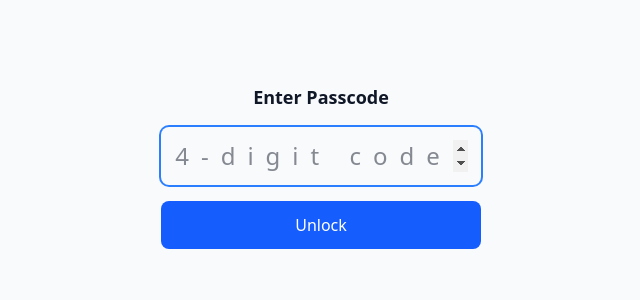
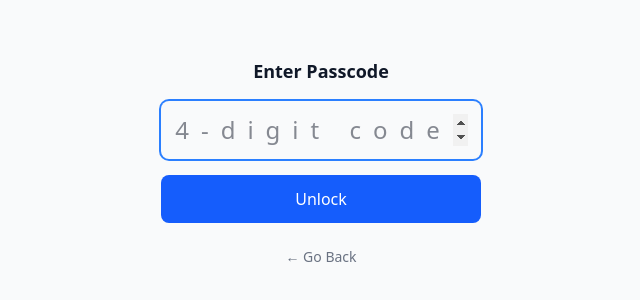
Before and after one commit to ryancast1/reservations, a Next.js app: page /block in a window 1280 px wide. Shown: the part 234-534 px from the top of the page, without its empty margins (319-959 px from the left). Built offline with nearby package versions, Linux system fonts and the light colour scheme; no server answers.

Commit message:
‘update’

```diff
--- a/components/PasscodeGate.tsx
+++ b/components/PasscodeGate.tsx
@@ -1,6 +1,7 @@
 "use client";
 
 import { useState, useEffect } from "react";
+import { useRouter } from "next/navigation";
 
 const PASSCODE = "7412";
 const STORAGE_KEY = "admin_unlocked";
@@ -10,6 +11,7 @@ export default function PasscodeGate({
 }: {
   children: React.ReactNode;
 }) {
+  const router = useRouter();
   const [unlocked, setUnlocked] = useState(false);
   const [input, setInput] = useState("");
   const [error, setError] = useState(false);
@@ -64,6 +66,13 @@ export default function PasscodeGate({
         >
           Unlock
         </button>
+        <button
+          type="button"
+          onClick={() => router.back()}
+          className="w-full text-gray-500 text-sm py-2"
+        >
+          &larr; Go Back
+        </button>
       </form>
     </div>
   );
```
